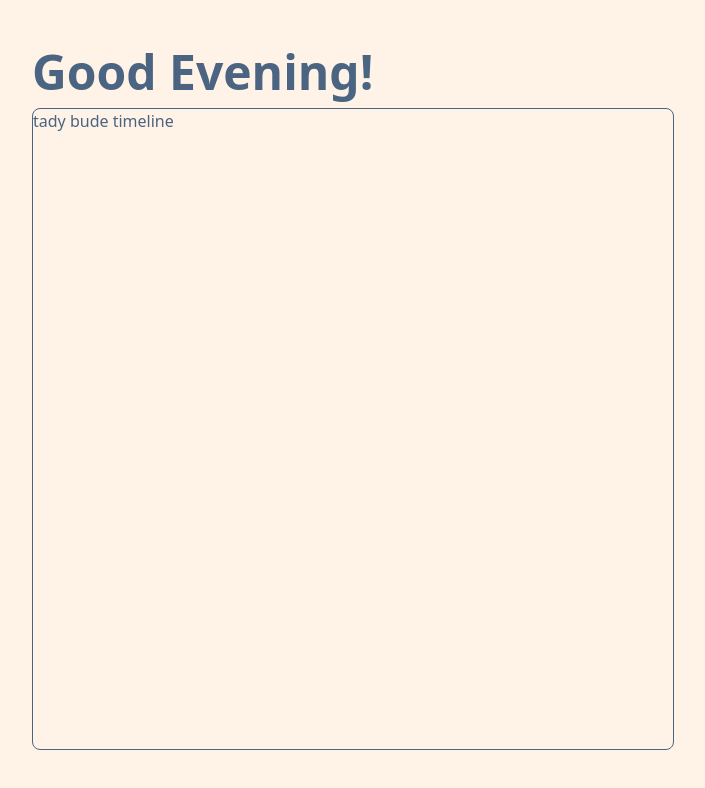
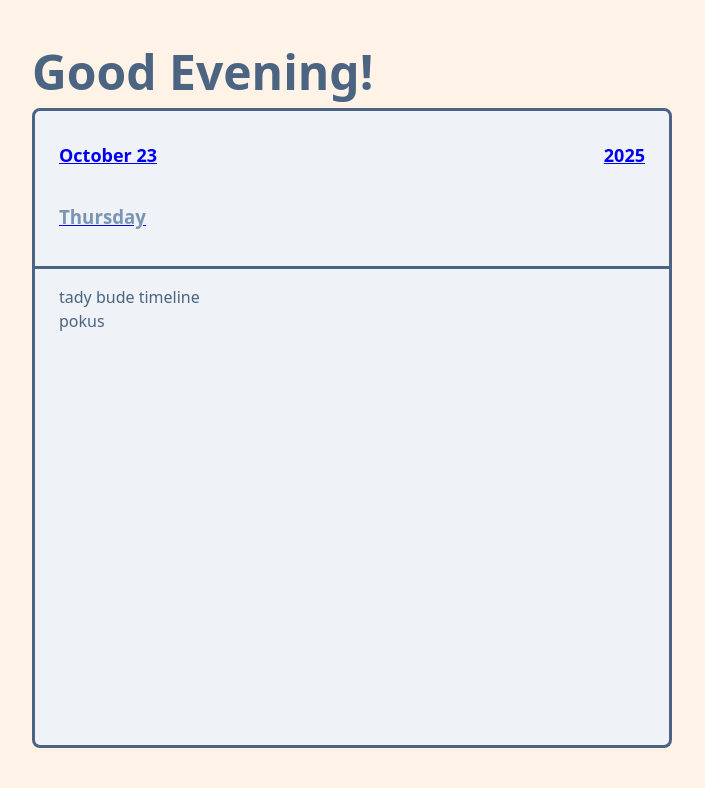
Before and after one commit to dzulliet/simple-timeline, a React (Vite) app: page / in a window 1280 px wide. Shown: the top 788 px of the page, without its empty margins (288-993 px from the left). Built offline with nearby package versions, Linux system fonts and the light colour scheme.

Commit message:
main: DayView header

```diff
--- /dev/null
+++ b/src/components/day-view.styles.tsx
@@ -0,0 +1,70 @@
+import styled from "styled-components";
+
+export const Wrapper = styled.div`
+  display: flex;
+  flex-direction: column;
+  width: 100%;
+  height: 80vh;
+`;
+export const Weather = styled.div`
+  visibility: hidden;
+  display: flex;
+  width: 24px;
+  height: 24px;
+  justify-content: center;
+  align-items: center;
+  color: ${({ theme }) => theme.color.peachPuff50};
+  background-color: ${({ theme }) => theme.color.celeste700};
+  border-radius: 100px;
+`;
+export const Header = styled.a`
+  display: flex;
+  flex-direction: column;
+  padding: 1rem 1.5rem;
+  border: ${({ theme }) => theme.border.solid};
+  border-top-left-radius: 8px;
+  border-top-right-radius: 8px;
+  border-bottom: ${({ theme }) => theme.border.solid};
+  background-color: ${({ theme }) => theme.color.electricBlue50};
+
+  &:hover {
+    cursor: pointer;
+    background-color: ${({ theme }) => theme.color.freshAir50};
+    h2 {
+      color: ${({ theme }) => theme.color.celeste800};
+    }
+
+    h3 {
+      color: ${({ theme }) => theme.color.celeste700};
+    }
+
+    ${Weather} {
+      visibility: visible;
+    }
+  }
+
+  h2 {
+    display: flex;
+    justify-content: space-between;
+    font-size: large;
+    font-weight: bold;
+  }
+
+  h3 {
+    display: flex;
+    justify-content: space-between;
+    color: ${({ theme }) => theme.color.electricBlue400};
+    font-weight: 600;
+  }
+`;
+export const Timeline = styled.div`
+  display: flex;
+  flex-direction: column;
+  flex: 1;
+  padding: 1rem 1.5rem;
+  border: ${({ theme }) => theme.border.solid};
+  border-top-width: 0;
+  border-bottom-left-radius: 8px;
+  border-bottom-right-radius: 8px;
+  background-color: ${({ theme }) => theme.color.electricBlue50};
+`;
--- a/src/components/day-view.tsx
+++ b/src/components/day-view.tsx
@@ -1,12 +1,55 @@
-import styled from "styled-components";
+import * as Styles from "./day-view.styles.tsx";
 
 export function DayView() {
-  return <Wrapper>tady bude timeline</Wrapper>;
+  const today = new Date();
+  const month = `${months[today.getMonth()]} ${today.getDate()}`;
+  const year = `${today.getFullYear()}`;
+  const weekday = weekdays[today.getDay() - 1];
+
+  return (
+    <Styles.Wrapper>
+      <Styles.Header
+        href={"https://www.google.com/search?q=today+weather"}
+        target="_blank"
+        rel="noopener noreferrer"
+      >
+        <h2>
+          <span>{month}</span>
+          <span>{year}</span>
+        </h2>
+        <h3>
+          <span>{weekday}</span>
+          <Styles.Weather>🌤️</Styles.Weather>
+        </h3>
+      </Styles.Header>
+      <Styles.Timeline>
+        tady bude timeline <span>pokus</span>
+      </Styles.Timeline>
+    </Styles.Wrapper>
+  );
 }
 
-const Wrapper = styled.div`
-  width: 100%;
-  height: 80vh;
-  border: ${({ theme }) => theme.color.electricBlue} solid 1px;
-  border-radius: 8px;
-`;
+const months = [
+  "January",
+  "February",
+  "March",
+  "April",
+  "May",
+  "June",
+  "July",
+  "August",
+  "September",
+  "October",
+  "November",
+  "December",
+];
+
+const weekdays = [
+  "Monday",
+  "Tuesday",
+  "Wednesday",
+  "Thursday",
+  "Friday",
+  "Saturday",
+  "Sunday",
+];
--- a/src/styles/theme.ts
+++ b/src/styles/theme.ts
@@ -65,6 +65,10 @@ export const color = {
   electricBlue950: "#090D10",
 };
 
-export const theme = { color };
+const border = {
+  solid: `${color.electricBlue} solid 3px`,
+};
+
+export const theme = { color, border };
 export type Theme = typeof theme;
 // export type ThemeProps = { theme: Theme };
```
